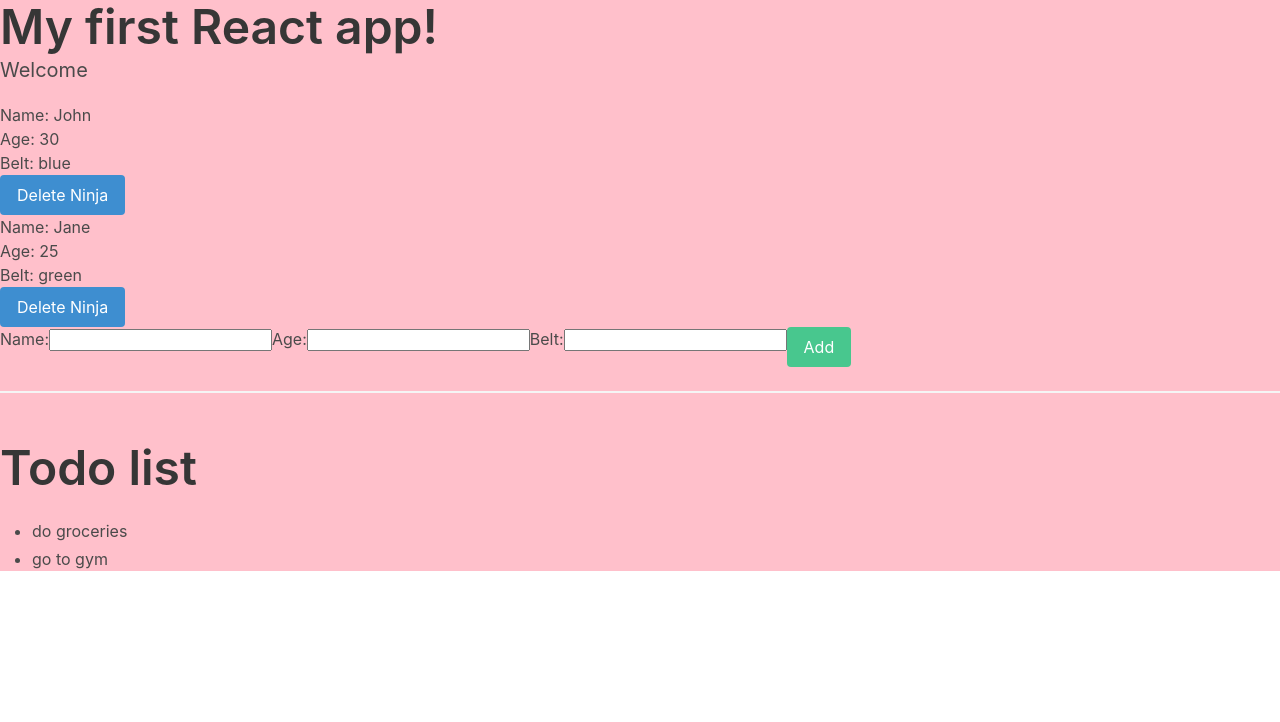
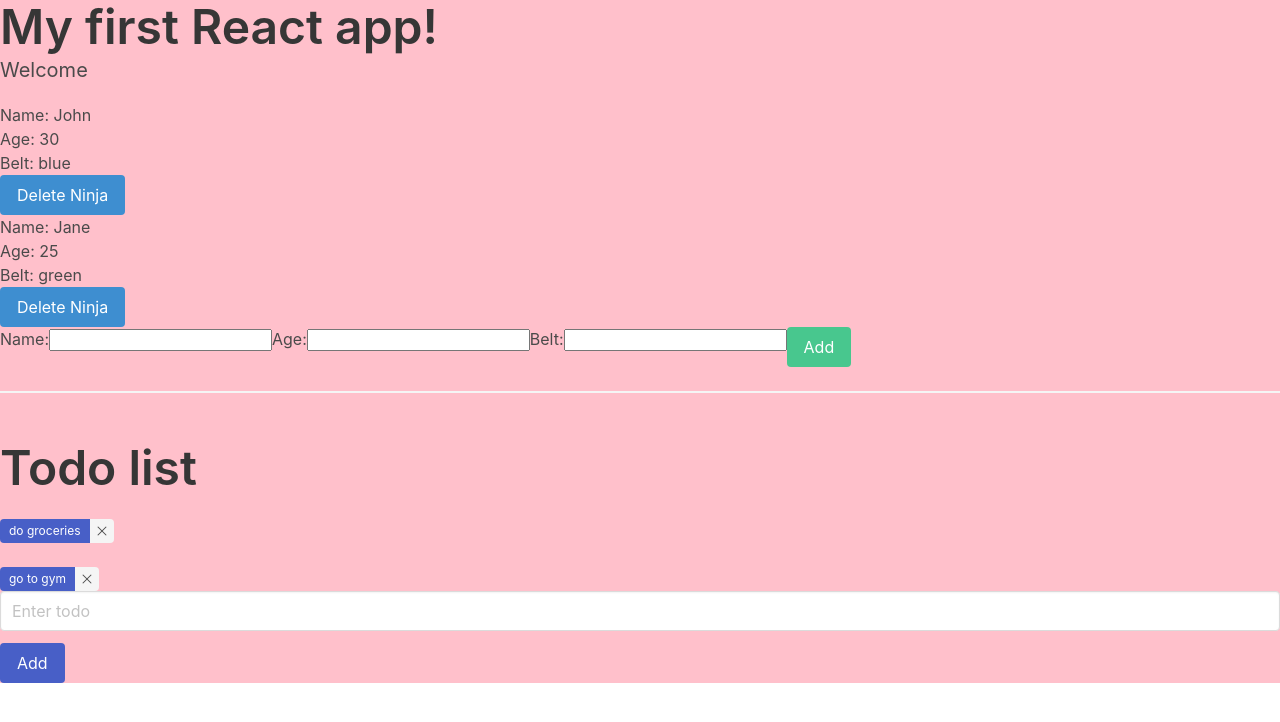
Before and after one commit to vartanbeno/react-tutorial-create-react-app, a React (Create React App) app: page / in a window 1280 px wide. Shown: the top 722 px of the page. Built offline with nearby package versions, Linux system fonts and the light colour scheme.

Commit message:
able to add and delete todos

```diff
--- /dev/null
+++ b/src/AddTodo.js
@@ -0,0 +1,35 @@
+import React, { Component } from 'react';
+
+class AddTodo extends Component {
+
+    state = {
+        content: null
+    }
+
+    handleChange = (e) => {
+        this.setState({
+            content: e.target.value
+        })
+    }
+
+    handleSubmit = (e) => {
+        e.preventDefault();
+        this.props.addTodo(this.state);
+    }
+
+    render() {
+        return (
+            <div className="control">
+                <form onSubmit={ this.handleSubmit }>
+                    <div className="field">
+                        <input className="input" type="text" placeholder="Enter todo" onChange={ this.handleChange } />
+                    </div>
+                    <button className="button is-link" type="submit">Add</button>
+                </form>
+            </div>
+        )
+    }
+
+}
+
+export default AddTodo;
--- a/src/App.js
+++ b/src/App.js
@@ -2,6 +2,7 @@ import React, { Component } from 'react';
 import Ninjas from './Ninjas';
 import AddNinja from './AddNinja';
 import Todos from './Todos';
+import AddTodo from './AddTodo';
 
 class App extends Component {
 
@@ -43,6 +44,21 @@ class App extends Component {
     console.log(prevProps, prevState);
   }
 
+  addTodo = (todo) => {
+    todo.id = Math.random();
+    let todos = [...this.state.todos, todo];
+    this.setState({
+      todos: todos
+    })
+  }
+
+  deleteTodo = (id) => {
+    let todos = this.state.todos.filter(todo => todo.id !== id);
+    this.setState({
+      todos: todos
+    })
+  }
+
   render() {
     return (
       <div className="content">
@@ -54,7 +70,8 @@ class App extends Component {
         <hr/>
 
         <h1 className="title is-1">Todo list</h1>
-        <Todos todos={ this.state.todos } />
+        <Todos todos={ this.state.todos } deleteTodo={ this.deleteTodo } />
+        <AddTodo addTodo={ this.addTodo } />
       </div>
     );
   }
--- /dev/null
+++ b/src/Todos.css
@@ -0,0 +1,3 @@
+div.tag.is-delete {
+    cursor: pointer;
+}
--- a/src/Todos.js
+++ b/src/Todos.js
@@ -1,20 +1,24 @@
 import React from 'react';
+import './Todos.css';
 
 const Todos = (props) => {
 
-    const { todos } = props;
+    const { todos, deleteTodo } = props;
 
     const listOfTodos = todos.map(todo => {
         return (
-            <li key={ todo.id }>{ todo.content }</li>
+            <div className="tags has-addons" key={ todo.id }>
+                <div className="tag is-link">{ todo.content }</div>
+                <div className="tag is-delete" onClick={ () => deleteTodo(todo.id) }></div>
+            </div>
         )
     })
 
     return (
         <div className="todos-list">
-            <ul>
+            <div className="control">
                 { listOfTodos }
-            </ul>
+            </div>
         </div>
     )
 
```
